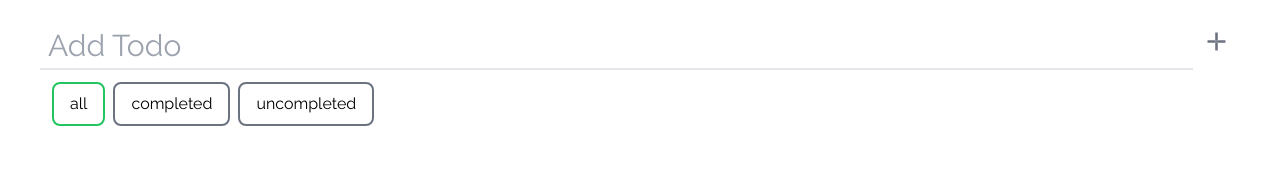
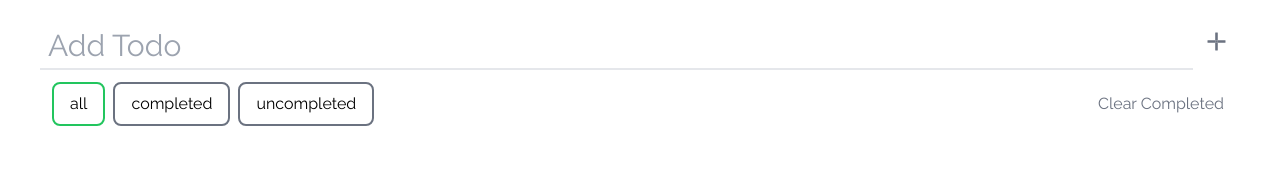
Before and after one commit to BasheerRajeh/simple-todoit, a React (Vite) app: page / in a window 1280 px wide. Shown: the part 196-384 px from the top of the page. Built offline with nearby package versions, Linux system fonts and the light colour scheme.

Commit message:
remove completed todos

```diff
--- a/src/app/App.tsx
+++ b/src/app/App.tsx
@@ -8,6 +8,7 @@ import { IFilter, ITodo } from "../types";
 
 import "../assets/css/app.css";
 import TodoList from "../components/TodoList";
+import Button from "../components/Button";
 
 const App = () => {
     const [todos, setTodos] = useLocalStorage<ITodo[]>("todos", []);
@@ -48,10 +49,17 @@ const App = () => {
         setFilter(filter);
     };
 
+    const handleClearCompleted = ()=>{
+        setTodos((prev)=> prev.filter(todo=> !todo.isCompleted))
+    }
+
     return (
         <LayoutWrapper className="container my-10 shadow-2xl">
             <AddTodo onAdd={addTodo} />
+            <div className="flex justify-between items-center">
             <Filter filter={filter} onFilterChange={handleChangeFilter} />
+            <Button onClick={handleClearCompleted}>Clear Completed</Button>
+            </div>
             <TodoList
                 todos={filteredTodos}
                 onRemove={removeTodo}
```
